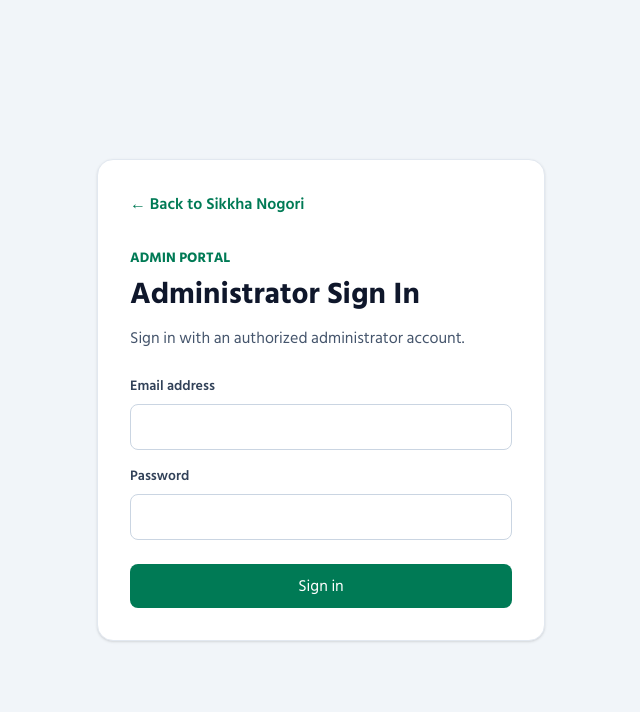
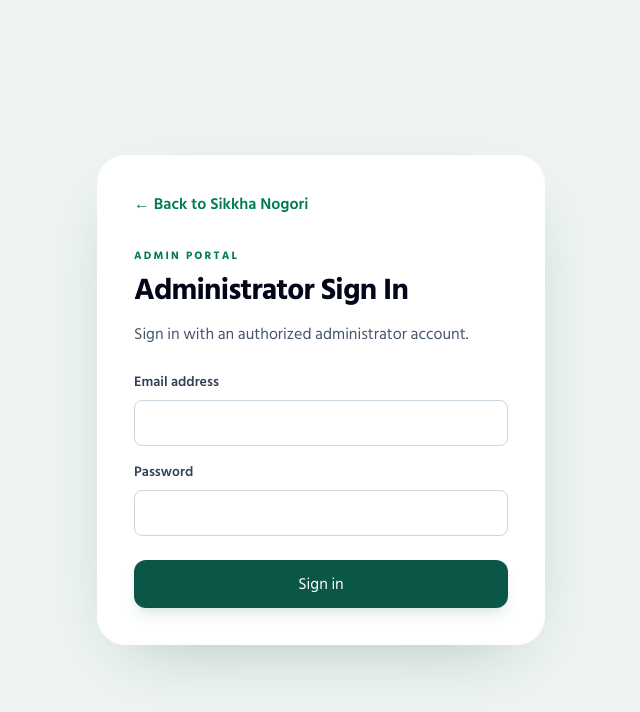
Before and after one commit to kamruzzaman26/Sikkha, a Next.js app in the folder sikkha-nogori/: page /admin/login in a window 1280 px wide. Shown: the top 712 px of the page, without its empty margins (319-959 px from the left). Built offline with nearby package versions, Linux system fonts and the light colour scheme; no server answers.

Commit message:
Apply premium visual style to admin sign-in

```diff
--- a/sikkha-nogori/src/app/admin/login/page.tsx
+++ b/sikkha-nogori/src/app/admin/login/page.tsx
@@ -26,16 +26,16 @@ async function AdminLoginContent({
       : undefined;
 
   return (
-    <main className="flex min-h-screen items-center justify-center bg-slate-100 px-5 py-10 text-slate-900">
-      <section className="w-full max-w-md rounded-2xl border border-slate-200 bg-white p-8 shadow-sm">
+    <main lang="en" className="flex min-h-screen items-center justify-center bg-[#edf4f1] px-5 py-10 text-slate-900">
+      <section className="w-full max-w-md rounded-[28px] border border-white bg-white p-7 shadow-[0_24px_70px_-35px_rgba(7,60,50,0.35)] sm:p-9">
         <Link href="/" className="font-semibold text-emerald-700">
           ← Back to Sikkha Nogori
         </Link>
 
-        <p className="mt-8 text-sm font-bold text-emerald-700">
+        <p className="mt-8 text-[11px] font-extrabold uppercase tracking-[0.2em] text-emerald-700">
           ADMIN PORTAL
         </p>
-        <h1 className="mt-2 text-3xl font-bold">Administrator Sign In</h1>
+        <h1 className="mt-2 text-3xl font-black tracking-tight text-slate-950">Administrator Sign In</h1>
         <p className="mt-3 leading-7 text-slate-600">
           Sign in with an authorized administrator account.
         </p>
@@ -87,7 +87,7 @@ async function AdminLoginContent({
 
           <button
             type="submit"
-            className="mt-2 min-h-11 rounded-lg bg-emerald-700 px-4 py-2.5 font-semibold text-white transition hover:bg-emerald-800 focus-visible:outline-2 focus-visible:outline-offset-2 focus-visible:outline-emerald-700"
+            className="mt-2 min-h-12 rounded-xl bg-[#0a5748] px-4 py-3 font-bold text-white shadow-lg shadow-emerald-900/10 transition hover:bg-[#073c32] focus-visible:outline-2 focus-visible:outline-offset-2 focus-visible:outline-emerald-700"
           >
             Sign in
           </button>
```
